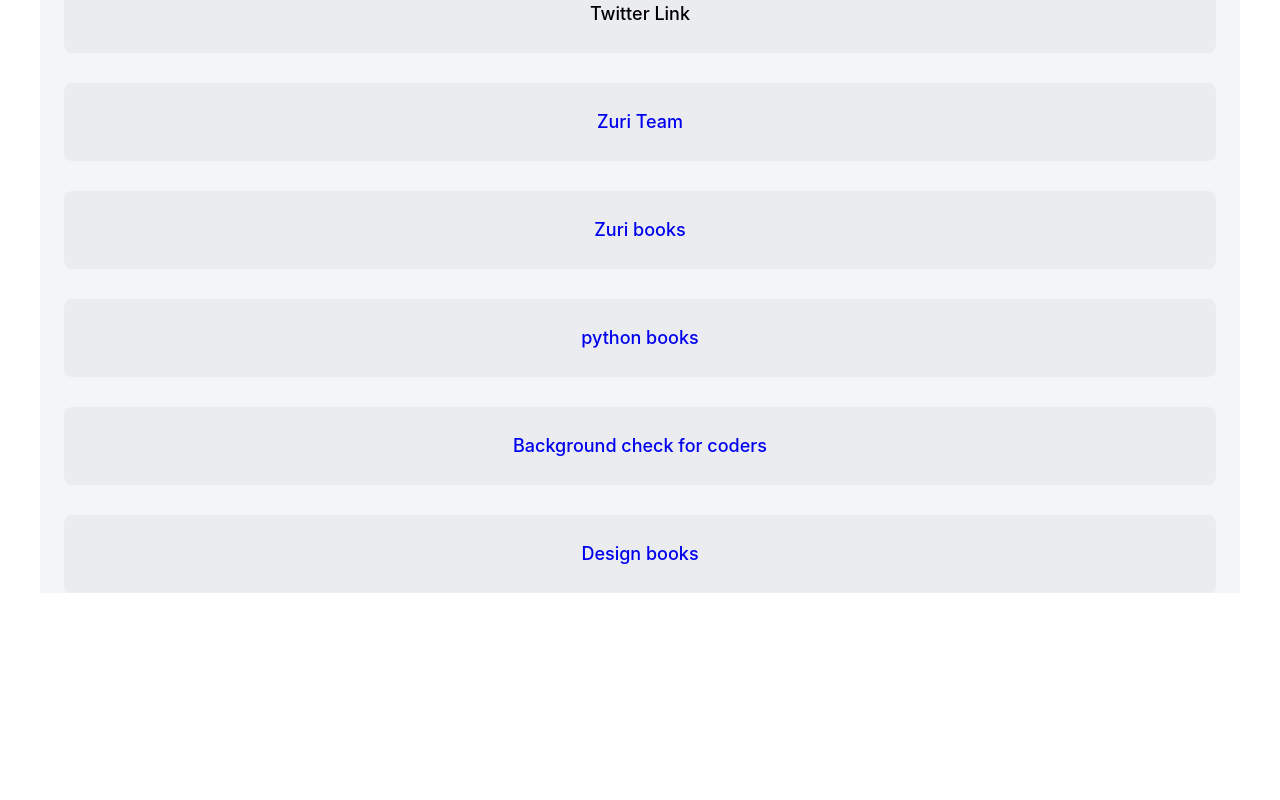
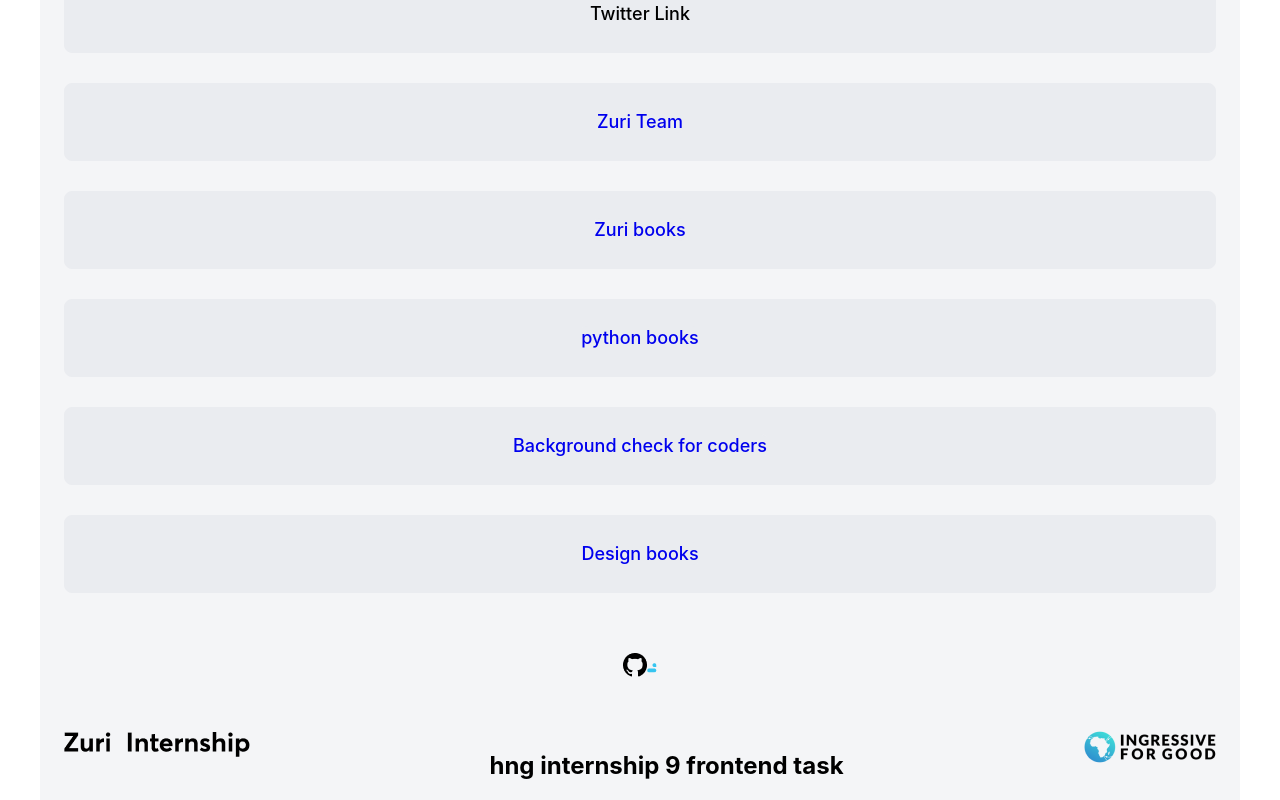
Before and after one commit to platinum5343/task-1, a React (Create React App) app: page / in a window 1280 px wide. Shown: the part 203-1003 px from the top of the page. Before the commit the page ends 826 px from the top, so only its background shows below. Built offline with nearby package versions, Linux system fonts and the light colour scheme.

Commit message:
another component called Footer was added

```diff
--- a/src/App.js
+++ b/src/App.js
@@ -2,11 +2,13 @@
 import './App.css';
 import { Container } from '@mui/material';
 import Main from './components/Main';
+import Footer from './components/Footer';
 function App() {
   return (
     <Container sx={{backgroundColor:"#F4F5F7"}}>
       <Home />
       <Main />
+      <Footer />
     </Container>
   );
 }
--- /dev/null
+++ b/src/components/Footer.jsx
@@ -0,0 +1,36 @@
+import React, { Fragment } from 'react'
+import SocialImg from '../../src/assets/Icon.png'
+import GithubImg from '../../src/assets/vector.png'
+import HngImg from '../../src/assets/I4G.png'
+import SlackImg from '../../src/assets/Vectors.png'
+import classes from './Footer.module.css'
+const Footer = () => {
+  return (
+    <Fragment>
+        <div className={classes.footer1}>
+        <div>
+    <img src={SocialImg} alt="" />
+    </div>
+    <div>
+    <img src={GithubImg} alt="" />
+    </div>
+    </div>
+    <div className={classes.footer2}>
+    <div className={classes.footer3}>
+    <img src={SlackImg} alt="" />
+    </div>
+    <div className={classes.footer3}>
+    <h2>
+    hng internship 9 frontend task
+    </h2>
+
+    </div>
+    <div className={classes.footer3}>
+    <img src={HngImg} alt="" />
+    </div>
+    </div>
+    </Fragment>
+  )
+}
+
+export default Footer
--- /dev/null
+++ b/src/components/Footer.module.css
@@ -0,0 +1,20 @@
+.footer1{
+    align-items: center;
+    margin: 20px;
+    display: flex;
+    justify-content: center;
+    align-items: center;
+    padding: 0px;
+    height: 88px;
+}
+.footer2{
+    display: flex;
+    flex-direction: row;
+    justify-content: center;
+    flex-wrap: wrap;
+    align-items: center;
+    justify-content: space-between;
+}
+.footer3{
+    align-self: flex-start;
+}
```
